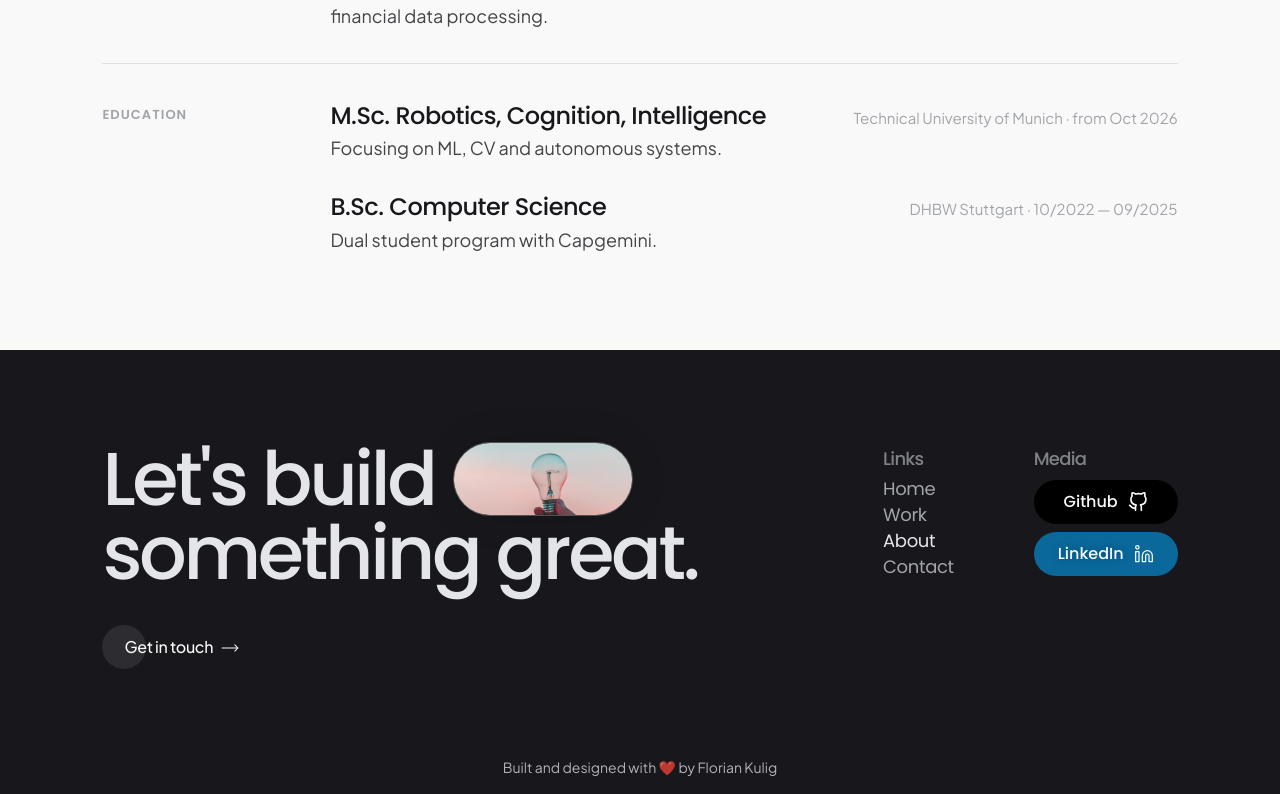
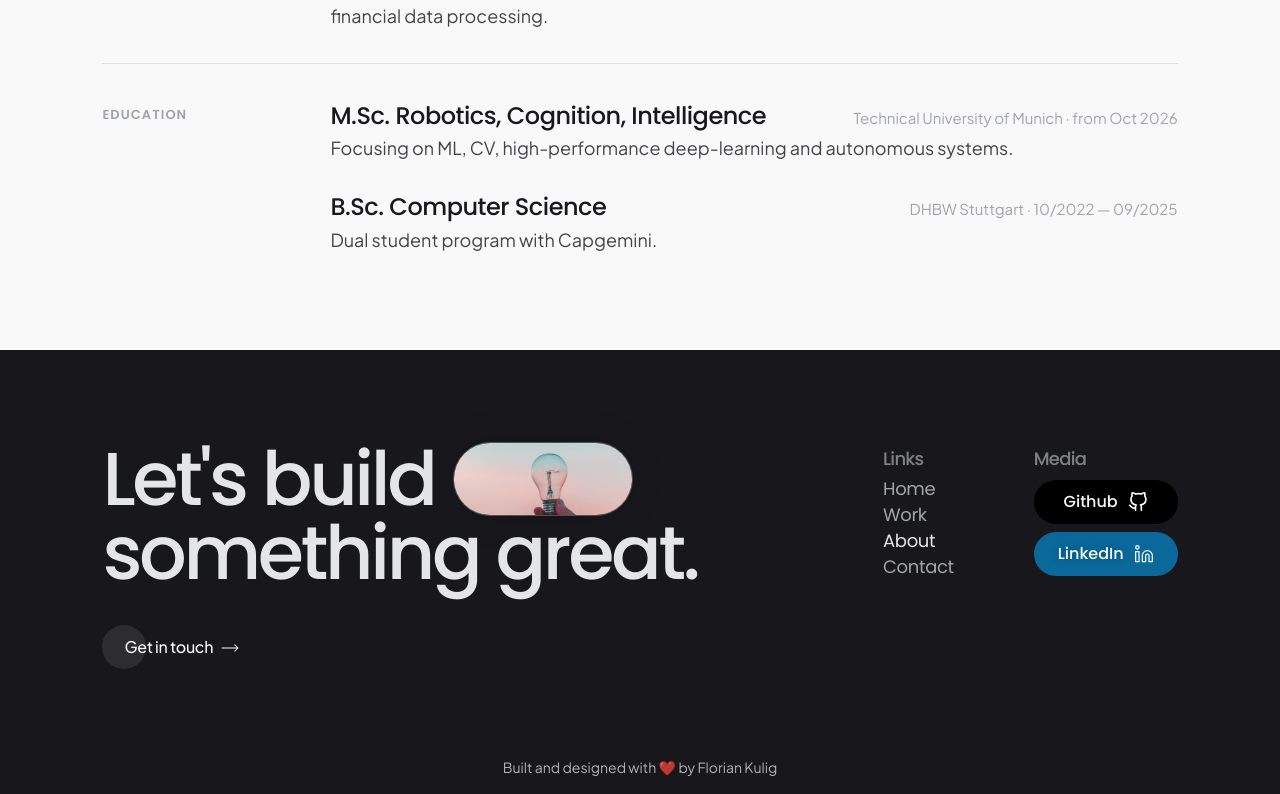
Before and after one commit to floriankulig/portfolio-new, a Next.js app: page /about in a window 1280 px wide. Shown: the part 1043-1837 px from the top of the page. Built offline with nearby package versions, Linux system fonts and the light colour scheme.

Commit message:
feat: enhance education section descriptions and update hero headline

```diff
--- a/src/components/about/Education.tsx
+++ b/src/components/about/Education.tsx
@@ -8,7 +8,10 @@ export const Education = () => (
         title="M.Sc. Robotics, Cognition, Intelligence"
         meta="Technical University of Munich · from Oct 2026"
       >
-        <p>Focusing on ML, CV and autonomous systems.</p>
+        <p>
+          Focusing on ML, CV, high-performance deep-learning and autonomous
+          systems.
+        </p>
       </Entry>
       <Entry
         title="B.Sc. Computer Science"
--- a/src/components/home/Hero.tsx
+++ b/src/components/home/Hero.tsx
@@ -138,7 +138,7 @@ export const Hero = () => {
     <StyledHeroSection className="main-col" ref={sectionRef}>
       <TextAnimation startDelay={0.75} />
       <h1>
-        ML <span>/</span> Robotics
+        Pragmatic
         <br />
         Software Engineer
       </h1>
```
